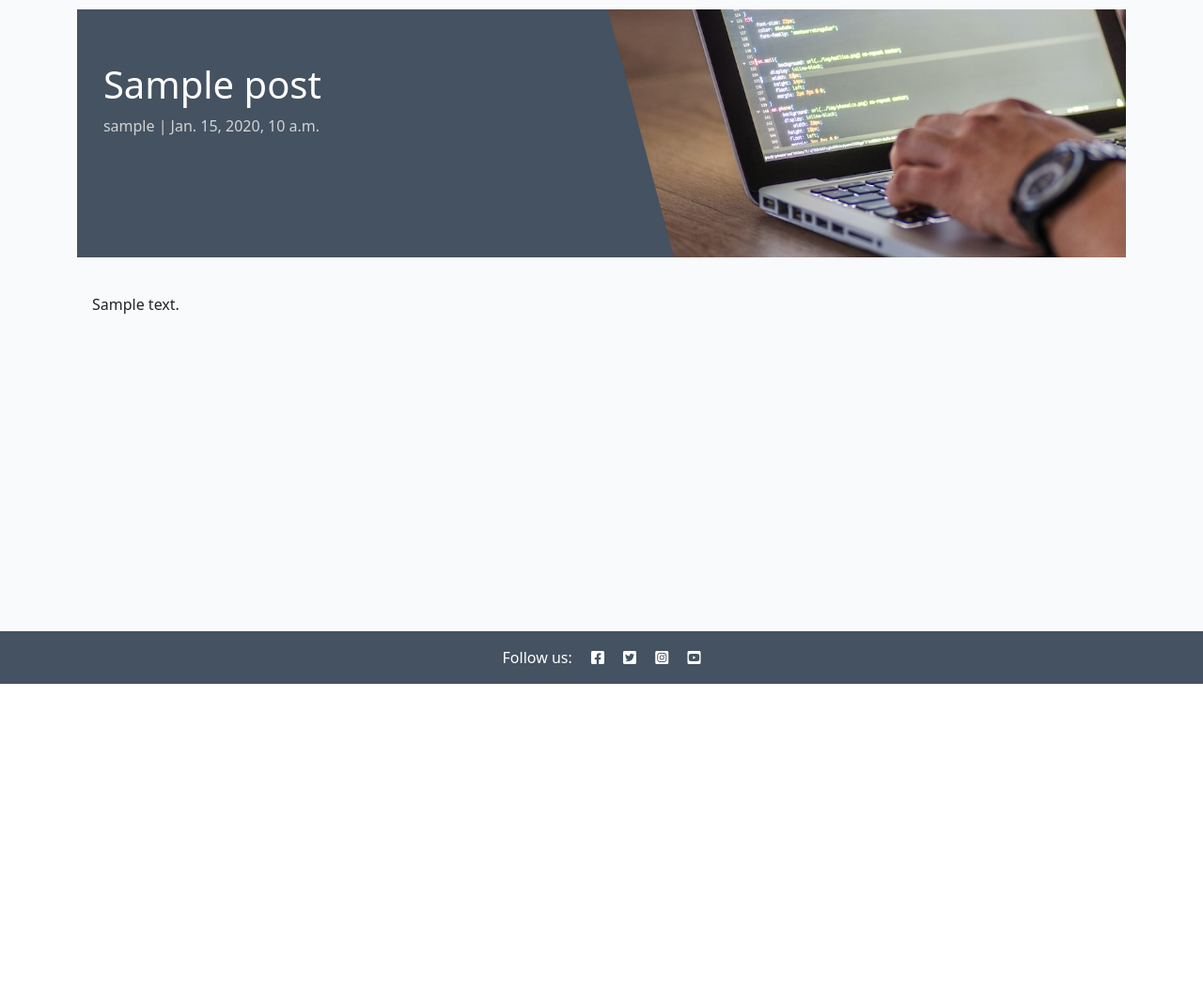
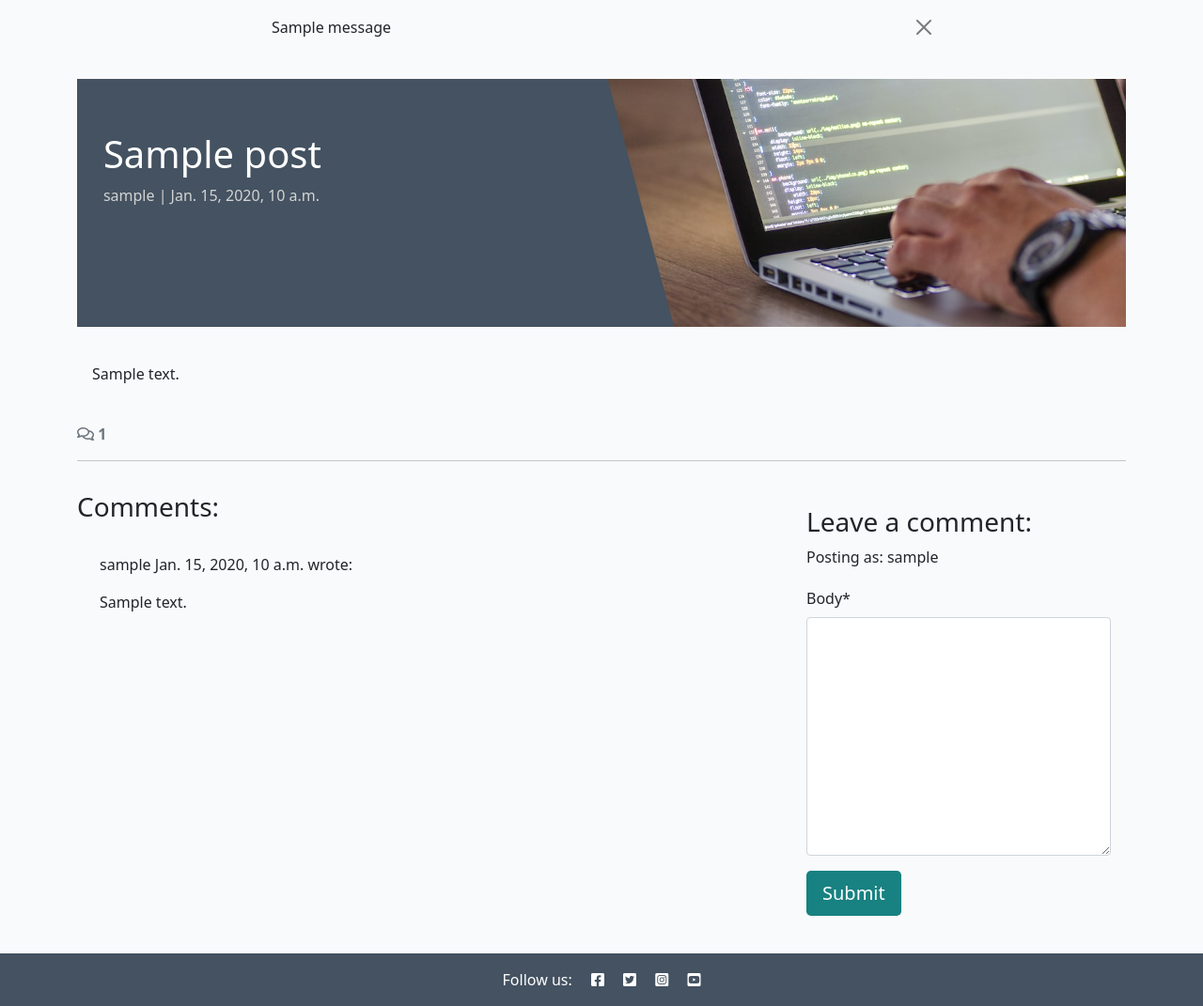
Before and after one commit to Karla-Stein/django-blog, a Django app: a page that uses templates/base.html in a window 1280 px wide. Shown: the part 72-1143 px from the top of the page at 94% size. Before the commit the page ends 800 px from the top, so only its background shows below. Run offline with Django 4.2, Linux system fonts and the light colour scheme; a user stored in the database is signed in; tables that the repository leaves empty hold one stand-in row (values such as "Sample post"); one stand-in notice (Sample message) is shown; some libraries are stand-ins or nearby versions.

Commit message:
Add Crispy Forms and logic to enable user commenting

```diff
--- a/about/admin.py
+++ b/about/admin.py
@@ -4,7 +4,7 @@ from django_summernote.admin import SummernoteModelAdmin
 
 
 @admin.register(About)
-class PostAdmin(SummernoteModelAdmin):
+class AboutAdmin(SummernoteModelAdmin):
 
     list_display = ('title', 'updated_on')
     summernote_fields = ('content',)
--- /dev/null
+++ b/blog/forms.py
@@ -0,0 +1,8 @@
+from .models import Comment
+from django import forms
+
+
+class CommentForm(forms.ModelForm):
+    class Meta:
+        model = Comment
+        fields = ('body',)
--- a/blog/templates/blog/post_detail.html
+++ b/blog/templates/blog/post_detail.html
@@ -1,5 +1,6 @@
 {% extends 'base.html' %} {% block content %}
 {% load static %}
+{% load crispy_forms_tags %}
 
 <div class="masthead">
     <div class="container">
@@ -29,6 +30,64 @@
             </div>
         </div>
     </div>
+    <!-- Displaying count of comments -->
+    <div class="row">
+        <div class="col-12">
+            <strong class="text-secondary">
+                <i class="far fa-comments"></i> {{ comment_count }}
+            </strong>
+        </div>
+        <div class="col-12">
+            <hr>
+        </div>
+    </div>
+    <!-- Displaying Comments -->
+    <div class="row">
+        <div class="col-md-8 card mb-4  mt-3 ">
+            <h3>Comments:</h3>
+            <div class="card-body">
+                <!-- We want a for loop inside the empty control tags
+          to iterate through each comment in comments -->
+                {% for comment in comments %}
+                <div class="p-2 comments
+          {% if not comment.approved and comment.author == user %}
+          faded{% elif not comment.approved %} d-none{% endif %}">
+                    <p class="font-weight-bold">
+                        {{ comment.author }}
+                        <span class="font-weight-normal">
+                            {{ comment.created_on }}
+                        </span> wrote:
+                    </p>
+                    <div id="comment{{ comment.id }}">
+                        {{ comment.body | linebreaks }}
+                    </div>
+                    {% if not comment.approved and comment.author == user %}
+                    <p class="approval">
+                        This comment is awaiting approval
+                    </p>
+                    {% endif %}
+                </div>
+                <!-- Our for loop ends here -->
+                {% endfor %}
+            </div>
+        </div>
+        <!-- Creating New Comments -->
+        <div class="col-md-4 card mb-4 mt-3">
+            <div class="card-body">
+                {% if user.is_authenticated %}
+                <h3>Leave a comment:</h3>
+                <p>Posting as: {{ user.username }}</p>
+                <form id="commentForm" method="post" style="margin-top: 1.3em;">
+                    {{ comment_form | crispy }}
+                    {% csrf_token %}
+                    <button id="submitButton" type="submit" class="btn btn-signup btn-lg">Submit</button>
+                </form>
+                {% else %}
+                <p>Log in to leave a comment</p>
+                {% endif %}
+            </div>
+        </div>
+    </div>
 </div>
 
 {% endblock content %}
--- a/blog/views.py
+++ b/blog/views.py
@@ -1,6 +1,8 @@
 from django.shortcuts import render, get_object_or_404
 from django.views import generic
+from django.contrib import messages
 from .models import Post
+from .forms import CommentForm
 
 # Create your views here.
 
@@ -27,9 +29,28 @@ def post_detail(request, slug):
 
     queryset = Post.objects.filter(status=1)
     post = get_object_or_404(queryset, slug=slug)
+    comments = post.comments.all().order_by("-created_on")
+    comment_count = post.comments.filter(approved=True).count()
+
+    if request.method == "POST":
+        comment_form = CommentForm(data=request.POST)
+        if comment_form.is_valid():
+            comment = comment_form.save(commit=False)
+            comment.author = request.user
+            comment.post = post
+            comment.save()
+            messages.add_message(
+                request, messages.SUCCESS,
+                'Comment submitted and awaiting approval'
+            )
+
+    comment_form = CommentForm()
 
     return render(
         request,
         "blog/post_detail.html",
-        {"post": post},
+        {"post": post,
+         "comments": comments,
+         "comment_count": comment_count,
+         "comment_form": comment_form, },
     )
--- a/requirements.txt
+++ b/requirements.txt
@@ -3,11 +3,13 @@ bleach==6.3.0
 certifi==2025.11.12
 cffi==2.0.0
 charset-normalizer==3.4.4
+crispy-bootstrap5==0.7
 cryptography==46.0.3
 defusedxml==0.7.1
 dj-database-url==0.5.0
 Django==4.2.27
 django-allauth==0.57.2
+django-crispy-forms==2.5
 django-summernote==0.8.20.0
 gunicorn==20.1.0
 idna==3.11
--- a/templates/base.html
+++ b/templates/base.html
@@ -81,6 +81,21 @@
         </div>
     </nav>
 
+    <!-- displaying Django messages -->
+    <div class="container">
+        <div class="row">
+            <div class="col-md-8 offset-md-2">
+                {% for message in messages %}
+                <div class="alert {{ message.tags }} alert-dismissible
+                     fade show" id="msg" role="alert">
+                    {{ message | safe }}
+                    <button type="button" class="btn-close" data-bs-dismiss="alert" aria-label="Close"></button>
+                </div>
+                {% endfor %}
+            </div>
+        </div>
+    </div>
+
     <main class="flex-shrink-0 main-bg">
 
         {% block content %}
```
Also changed, not shown: codestar/settings.py (+6 -1 lines).
